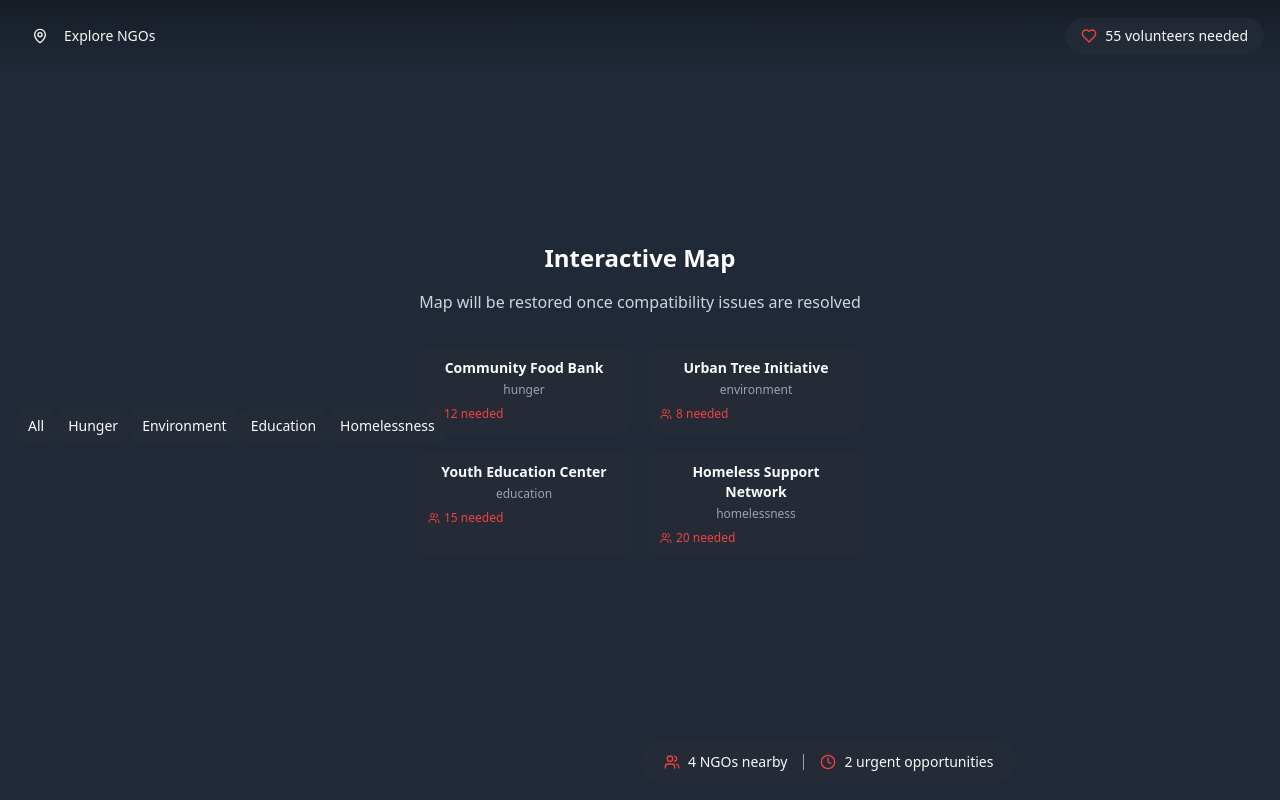
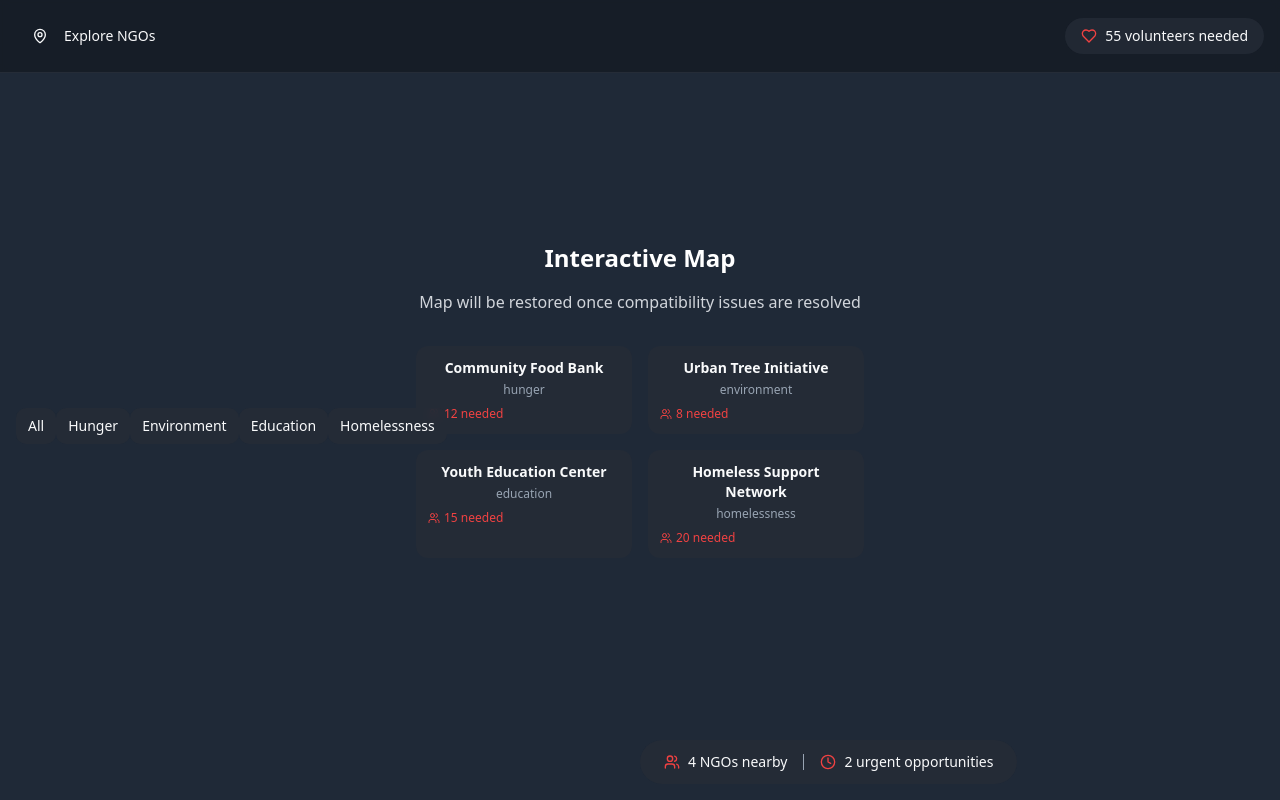
Before and after one commit to vijay-arvind1307/heart-local-flow, a React (Vite) app: page /explore in a window 1280 px wide. Built offline with nearby package versions, Linux system fonts and the light colour scheme.

Commit message:
Align menu to top
Adjust the layout to position the menu at the top of the screen.

```diff
--- a/src/pages/Explore.tsx
+++ b/src/pages/Explore.tsx
@@ -53,13 +53,14 @@ const Explore = () => {
 
   return (
     <div className="relative w-full h-screen bg-dark-blue overflow-hidden">
-      {/* Header */}
+      {/* Header - Aligned at top */}
       <motion.div
         initial={{ y: -50, opacity: 0 }}
         animate={{ y: 0, opacity: 1 }}
-        className="absolute top-0 left-0 right-0 z-[1000] bg-gradient-to-b from-dark-blue to-transparent p-4"
+        className="absolute top-0 left-0 right-0 z-[1000] bg-dark-blue/95 backdrop-blur-sm border-b border-light-dark-blue"
       >
-        <div className="flex items-center justify-between max-w-7xl mx-auto">
+        <div className="max-w-7xl mx-auto px-4 py-4">
+          <div className="flex items-center justify-between">
             <div className="flex items-center space-x-4">
               <Button variant="ghost" className="text-off-white hover:bg-light-dark-blue">
                 <MapPin className="w-5 h-5 mr-2" />
@@ -71,6 +72,7 @@ const Explore = () => {
               <span className="text-off-white text-sm font-medium">
                 {mockNgos.reduce((sum, ngo) => sum + ngo.volunteersNeeded, 0)} volunteers needed
               </span>
+            </div>
           </div>
         </div>
       </motion.div>
```
Lines whose indentation alone changed are shown as unchanged.
